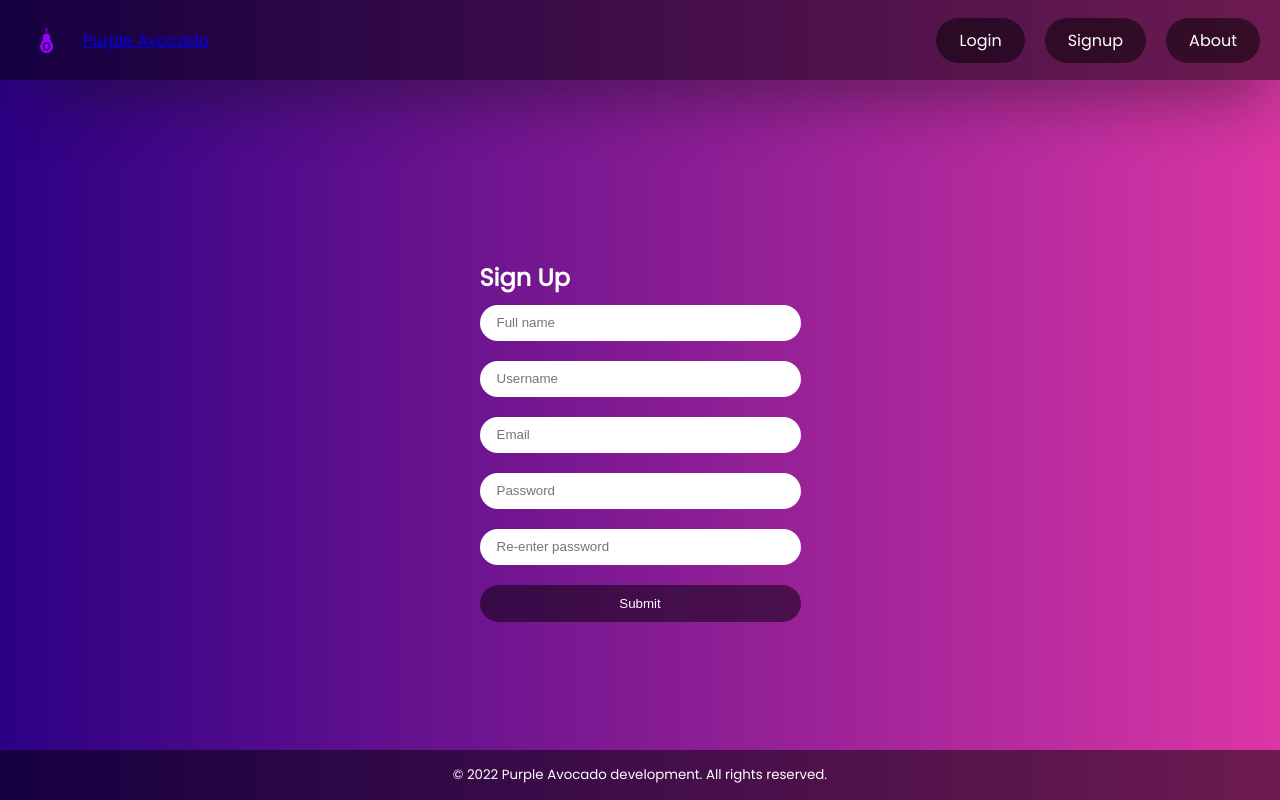
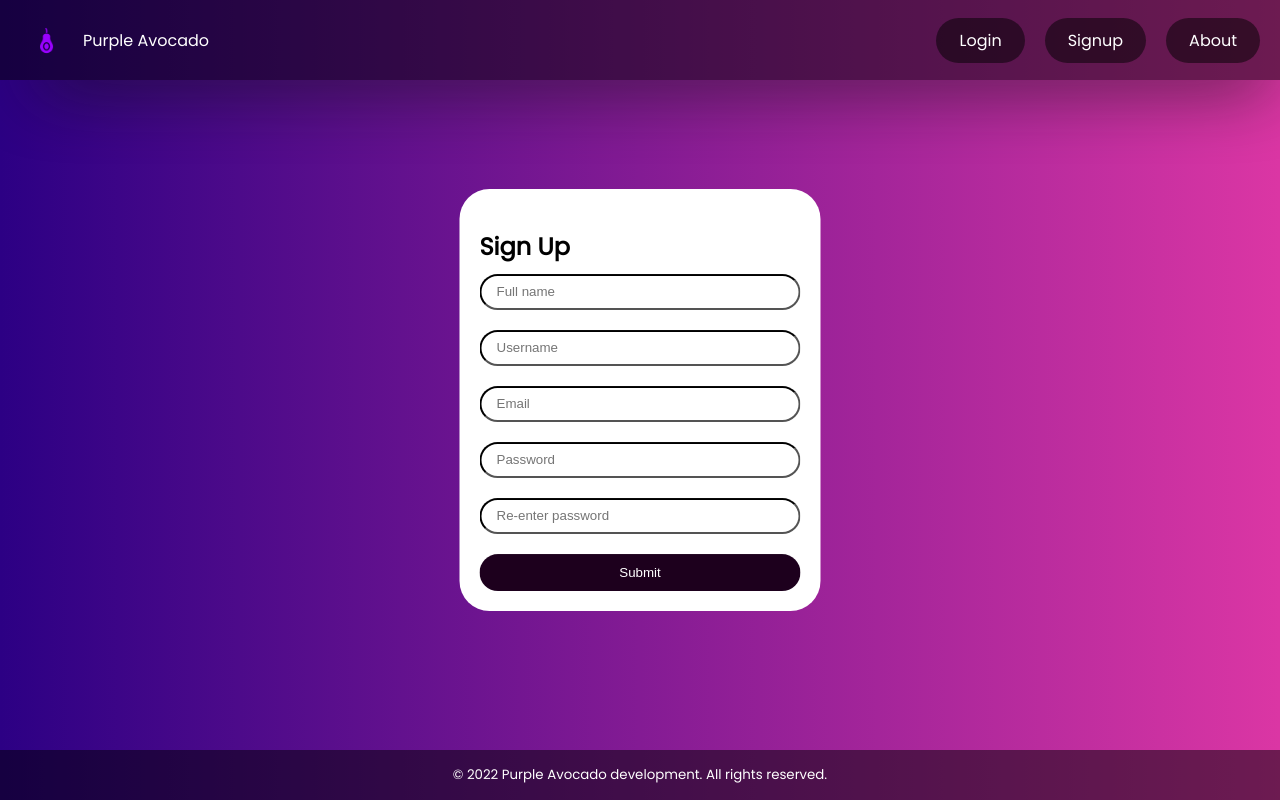
Before and after one commit to Kisokumar/purple-avocado, a React (Create React App) app in the folder front-end/: page / in a window 1280 px wide. Built offline with nearby package versions, Linux system fonts and the light colour scheme.

Commit message:
styles: (about,dashboard,header,register,universal)

```diff
--- a/front-end/src/css/Header.css
+++ b/front-end/src/css/Header.css
@@ -9,8 +9,13 @@
     box-shadow: 15px 25px 70px -25px #111;
   }
 
+  .link{
+  text-decoration: none;
+  }
+
 .title-box{
     display: flex;
+  color: white;
     align-items: center;
     border-radius: 30px;
     padding-right:20px;
--- a/front-end/src/css/Register.css
+++ b/front-end/src/css/Register.css
@@ -1,21 +1,34 @@
 .register{
-    display: flex;
-    flex-direction: column;
-    color: white;
-    align-items: center;
-    justify-content: center;
-    margin-top:160px;
+    margin: 0;
+    position: absolute;
+    top: 50%;
+    left: 50%;
+    -ms-transform: translate(-50%, -50%);
+    transform: translate(-50%, -50%);
+    background-color: white;
+    color: black;
+    padding: 20px;
+    border-radius: 30px;
   }
 
   .input{
     border-radius: 40px;
     height: 30px;
     padding-left:15px;
-    border-color: transparent;
+    border-color: black;
     min-width: 300px;
     max-width: 400px;
     margin: 10px 0px 10px 0px;
+    transition-duration: 0.4s;
   }
+
+  .input:focus{
+    transform: scale(1.1);
+    transition-duration: 0.1s;
+    outline: none !important;
+    border:2px solid purple;
+    box-shadow: 0 0 10px #719ECE;
+}
 
   .signupform {
     display: flex;
@@ -29,6 +42,7 @@
 
   .submit{
     margin-top:10px;
+    background-color: rgb(29, 0, 29);
   }
 
   .signup{
--- a/front-end/src/css/Universal.css
+++ b/front-end/src/css/Universal.css
@@ -13,3 +13,19 @@
     background-color: white;
     transition-duration: 0.1s;
   }
+
+  .darkbutton{
+    border: solid;
+    border-radius: 40px;
+    padding: 8px 20px 8px 20px;
+    border-color: transparent;
+    color:white;
+    background-color: black;
+    transition-duration: 0.4s;
+  }
+
+  .darkbutton:hover{
+    color: white;
+    background-color: purple;
+    transition-duration: 0.3s;
+  }
```
Also changed, not shown: front-end/src/css/AboutPage.css (added, +17 -0 lines), front-end/src/css/Dashboard.css (added, +16 -0 lines).
